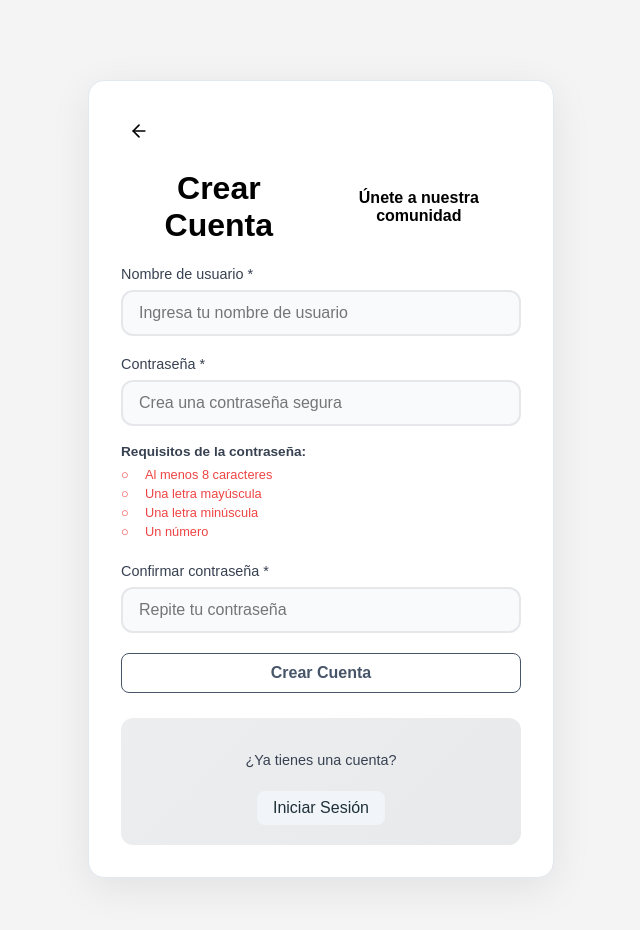
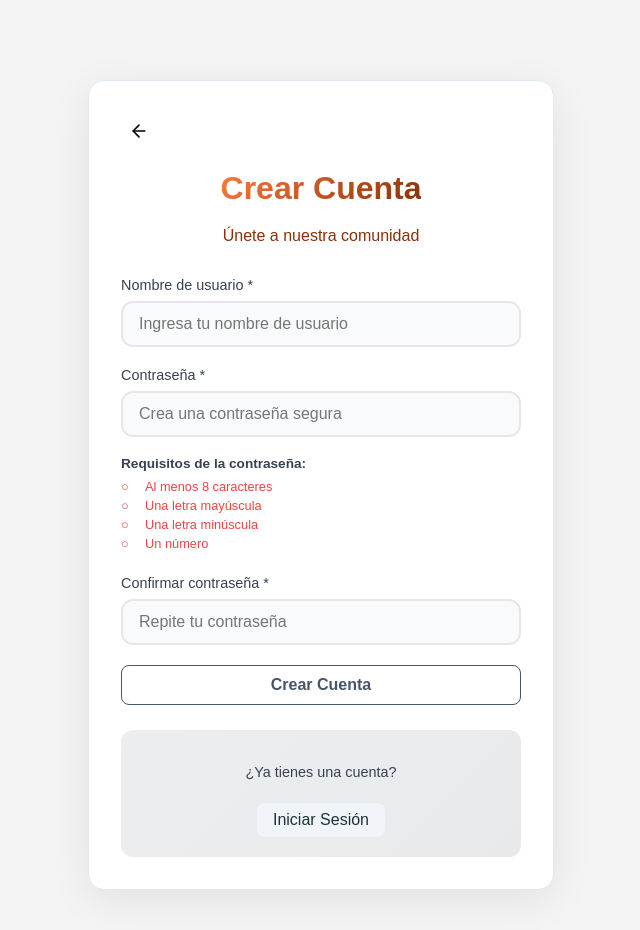
Before and after one commit to tobiasderene/guincho, a React (Create React App) app: page /registrarse in a window 1280 px wide. Shown: the top 930 px of the page, without its empty margins (319-959 px from the left). Built offline with nearby package versions, Linux system fonts and the light colour scheme.

Commit message:
Update SignUp.jsx

```diff
--- a/src/pages/SignUp.jsx
+++ b/src/pages/SignUp.jsx
@@ -229,7 +229,7 @@ const Register = () => {
   return (
     <div className="login-container">
       <BackButton/>
-      <div className="logo">
+      <div className="login-logo">
         <h1>Crear Cuenta</h1>
         <p>Únete a nuestra comunidad</p>
       </div>
```
